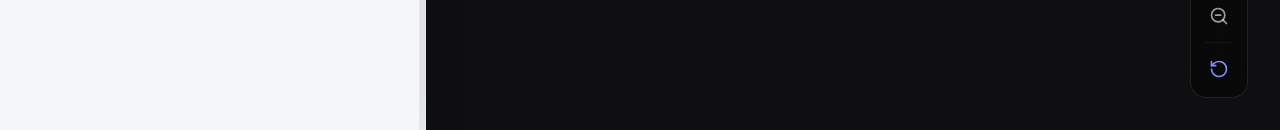
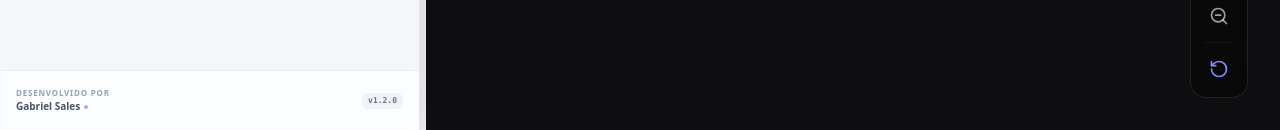
Before and after one commit to gabsalles/app-custom-html-visuals-dax-pbi, a React (Vite) app: page / in a window 1280 px wide. Shown: the part 670-800 px from the top of the page. Built offline with nearby package versions, Linux system fonts and the light colour scheme.

Commit message:
feat(Editor): remove credits section and add developer info with versioning

```diff
--- a/components/Editor.tsx
+++ b/components/Editor.tsx
@@ -730,42 +730,6 @@ const Editor: React.FC<EditorProps> = ({
                   )}
                 </div>
               </div>
-
-              {/* Credits */}
-              <div className="bg-white p-4 rounded-xl border border-slate-200 shadow-sm">
-                <SectionHeader icon={BookmarkCheck} title="Créditos do Visual" />
-                <div className="space-y-3">
-                  <Field label="Seu Nome / Autoria">
-                    <CustomInput
-                      value={(globalConfig as any).creditsName || ''}
-                      onChange={(e: any) => setGlobalConfig({ ...globalConfig, creditsName: e.target.value } as any)}
-                      placeholder="Ex: Gabriel Souza"
-                    />
-                  </Field>
-                  <Field label="LinkedIn (URL ou @usuário)">
-                    <CustomInput
-                      value={(globalConfig as any).creditsLinkedin || ''}
-                      onChange={(e: any) => setGlobalConfig({ ...globalConfig, creditsLinkedin: e.target.value } as any)}
-                      placeholder="Ex: linkedin.com/in/gabriel"
-                    />
-                  </Field>
-                  <Field label="Versão do App">
-                    <CustomInput
-                      value={(globalConfig as any).creditsVersion || ''}
-                      onChange={(e: any) => setGlobalConfig({ ...globalConfig, creditsVersion: e.target.value } as any)}
-                      placeholder="Ex: v1.0.0"
-                    />
-                  </Field>
-                  {((globalConfig as any).creditsName || (globalConfig as any).creditsVersion) && (
-                    <div className="mt-2 p-3 bg-slate-50 rounded-xl border border-slate-200 text-[9px] text-slate-500 font-mono leading-relaxed">
-                      <span className="font-black text-slate-400 uppercase tracking-widest block mb-1">Preview no DAX</span>
-                      {(globalConfig as any).creditsName && <div>/* Autor: {(globalConfig as any).creditsName} */</div>}
-                      {(globalConfig as any).creditsLinkedin && <div>/* LinkedIn: {(globalConfig as any).creditsLinkedin} */</div>}
-                      {(globalConfig as any).creditsVersion && <div>/* Versão: {(globalConfig as any).creditsVersion} */</div>}
-                    </div>
-                  )}
-                </div>
-              </div>
             </div>
           )}
 
@@ -997,7 +961,29 @@ const Editor: React.FC<EditorProps> = ({
         @keyframes fadeIn { from { opacity: 0; transform: translateY(5px); } to { opacity: 1; transform: translateY(0); } }
         .animate-fadeIn { animation: fadeIn 0.3s cubic-bezier(0.16, 1, 0.3, 1) forwards; }
       `}</style>
-    </div>
+      {/* Local sugerido: Logo antes do fechamento da última div do componente Editor */}
+      <div className="p-4 bg-white/50 border-t border-slate-200/60 backdrop-blur-sm">
+        <div className="flex items-center justify-between">
+          <div className="flex flex-col">
+            <span className="text-[8px] font-black text-slate-400 uppercase tracking-widest">Desenvolvido por</span>
+            <a
+              href="https://linkedin.com/in/gabsales" // Ajuste para seu link real
+              target="_blank"
+              rel="noopener noreferrer"
+              className="text-[10px] font-bold text-slate-600 hover:text-indigo-600 transition-colors flex items-center gap-1"
+            >
+              Gabriel Sales
+              <div className="w-1 h-1 bg-indigo-400 rounded-full animate-pulse" />
+            </a>
+          </div>
+          <div className="flex items-center gap-2">
+            <span className="px-1.5 py-0.5 rounded-md bg-slate-200/50 text-slate-500 text-[8px] font-mono font-bold">
+              v1.2.0
+            </span>
+          </div>
+        </div>
+      </div>
+    </div> // Fechamento da div principal do Editor
   );
 };
 
```
